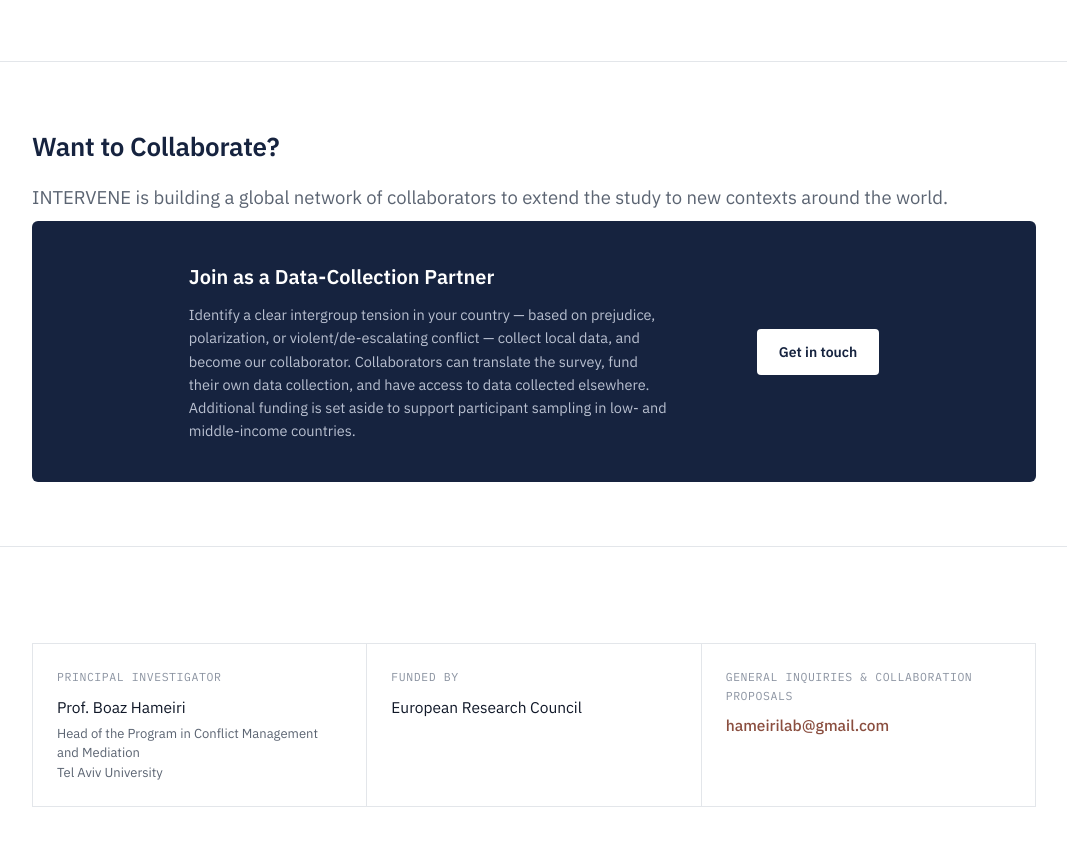
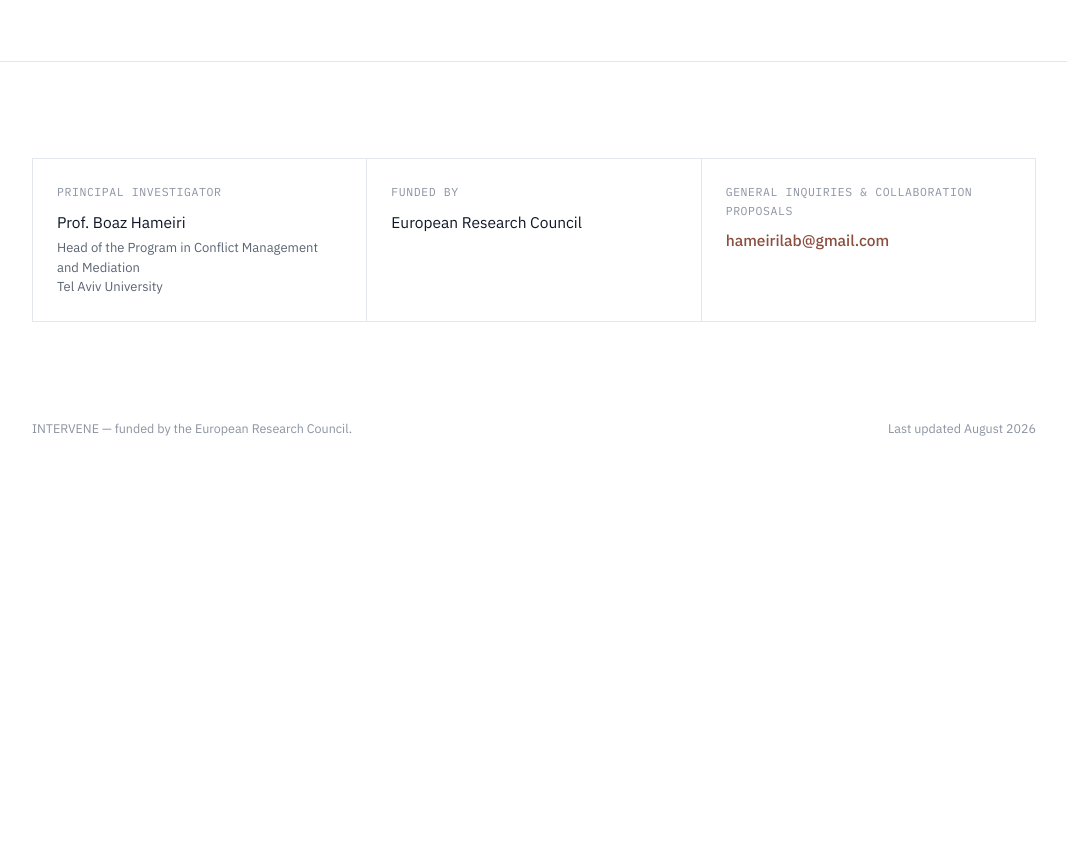
Before and after one commit to laldar/intervene-wbsite, a plain HTML site: page index.html in a window 1280 px wide. Shown: the part 2438-3284 px from the top of the page, without its empty margins (106-1173 px from the left). After the commit the page ends 2908 px from the top, so only its background shows below. Drawn offline with Linux system fonts and the light colour scheme.

Commit message:
Remove collaboration section from index.html
Removed the collaboration section from the index.html file.

```diff
--- a/index.html
+++ b/index.html
@@ -225,20 +225,6 @@
   </div>
 </section>
 
-<section id="collaborate">
-  <div class="wrap">
-    <h2>Want to Collaborate?</h2>
-    <p class="lead-p">INTERVENE is building a global network of collaborators to extend the study to new contexts around the world.</p>
-    <div class="collab">
-      <div>
-        <h3>Join as a Data-Collection Partner</h3>
-        <p>Identify a clear intergroup tension in your country — based on prejudice, polarization, or violent/de-escalating conflict — collect local data, and become our collaborator. Collaborators can translate the survey, fund their own data collection, and have access to data collected elsewhere. Additional funding is set aside to support participant sampling in low- and middle-income countries.</p>
-      </div>
-      <a href="contact.html" class="btn">Get in touch</a>
-    </div>
-  </div>
-</section>
-
 <section id="contact" style="border-bottom:none;">
   <div class="wrap">
     <div class="contact-grid">
```
